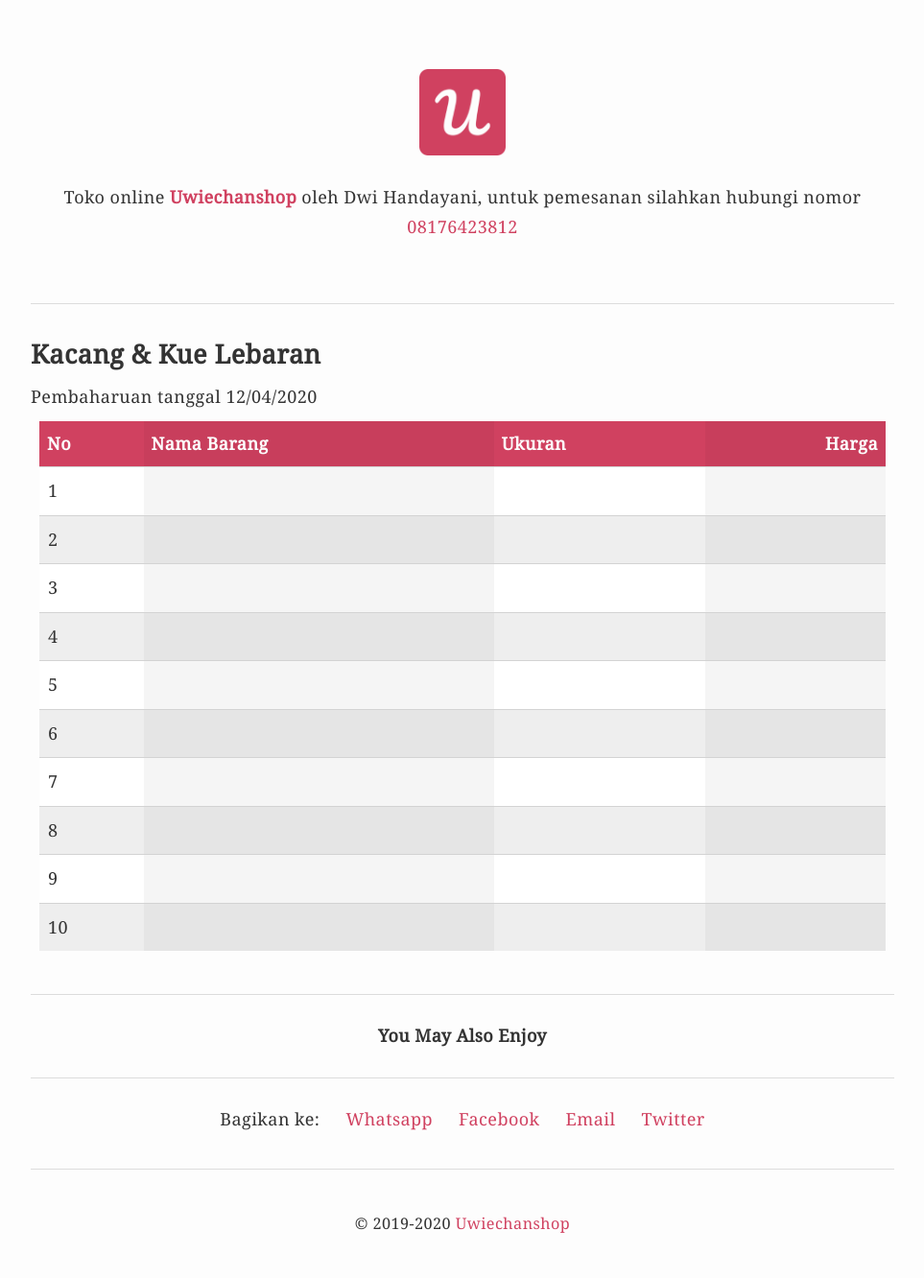
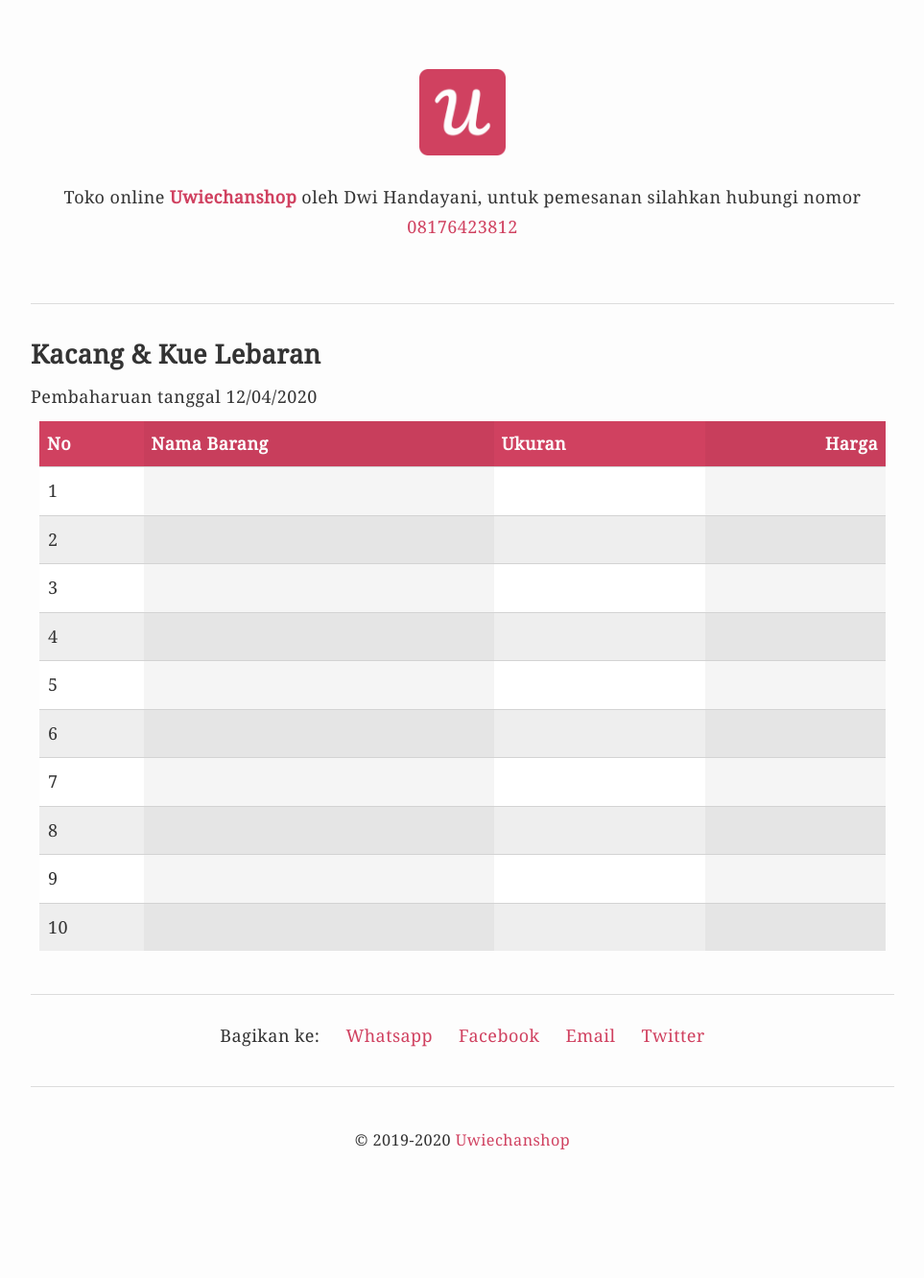
Before and after one commit to krhmwn/uwiechanshop, a Jekyll site: the page built from _posts/2020-01-01-kacang-kue-lebaran.markdown, in a window 1280 px wide. Shown: the whole page at 96% size, without its empty margins (158-1121 px from the left). Built offline with Jekyll 4.4.1, drawn with Linux system fonts in a browser that asks for light colours; after the commit the page ends 1245 px from its top, so only the background shows below that.

Commit message:
Update v.1.2.2

```diff
--- a/_layouts/post.html
+++ b/_layouts/post.html
@@ -7,44 +7,6 @@ layout: default
 {{content}}
 <time class="hide" datetime="{{ page.date | date: '%Y-%m-%d' }}">{{ page.date | date: "%d-%m-%Y"}}</time>
 </article>
-<nav class="relatedpost">
-<div class="relatedPosts">
-
-<h4>You May Also Enjoy</h4>
-
-{% assign maxRelated = 4 %}
-{% assign minCommonTags =  2 %}
-{% assign maxRelatedCounter = 0 %}
-
-{% for post in site.posts %}
-
-    {% assign sameTagCount = 0 %}
-    {% assign commonTags = '' %}
-
-    {% for category in post.categories %}
-      {% if post.url != page.url %}
-        {% if page.categories contains category %}
-          {% assign sameTagCount = sameTagCount | plus: 1 %}
-          {% capture tagmarkup %} <span class="label label-default">{{ category }}</span> {% endcapture %}
-          {% assign commonTags = commonTags | append: tagmarkup %}
-        {% endif %}
-      {% endif %}
-    {% endfor %}
-
-    {% if sameTagCount >= minCommonTags %}
-      <div>
-      <h5><a href="{{ site.baseurl }}{{ post.url }}">{{ post.title }}{{ commonTags }}</a></h5>
-      </div>
-      {% assign maxRelatedCounter = maxRelatedCounter | plus: 1 %}
-      {% if maxRelatedCounter >= maxRelated %}
-        {% break %}
-      {% endif %}
-    {% endif %}
-
-  {% endfor %}
-
-</div>
-</nav>
 <nav class="share">
 <ul>
 <li>Bagikan ke:</li>
```
